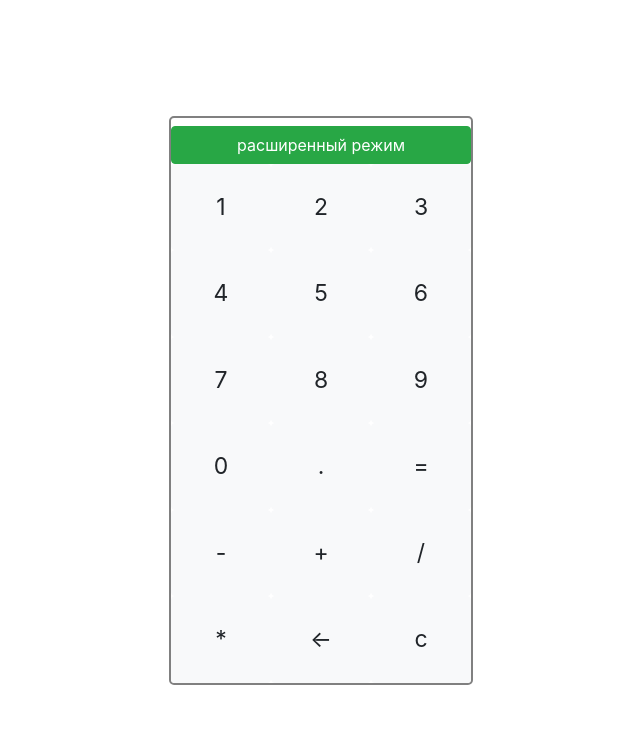
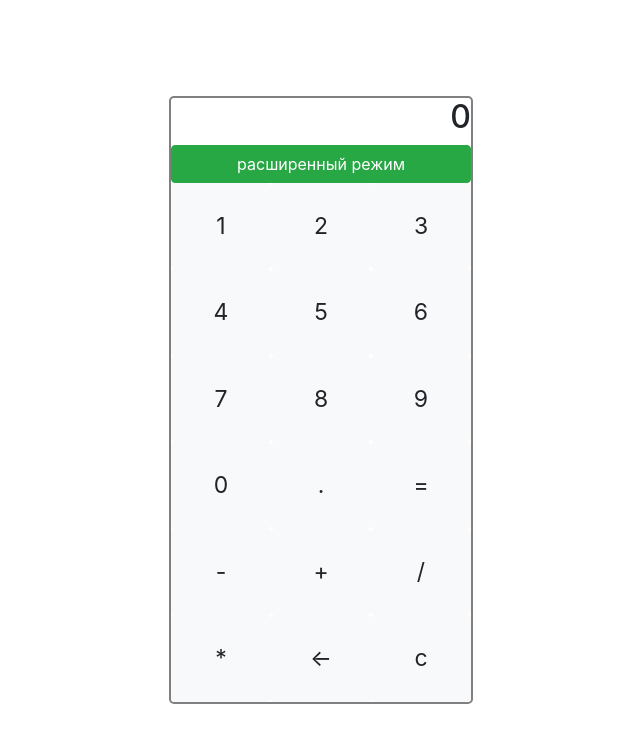
Before and after one commit to Zorotk/Calculator, a React (Create React App) app: page / in a window 1280 px wide. Shown: the top 742 px of the page, without its empty margins (319-959 px from the left). Built offline with nearby package versions, Linux system fonts and the light colour scheme.

Commit message:
add zero

```diff
--- a/src/components/Calculator.jsx
+++ b/src/components/Calculator.jsx
@@ -8,11 +8,11 @@ const Calculator = observer(() => {
         <div className="Calculator">
             {/* <h2>{CalcState.display.join('')}</h2> */}
             <div className={'Calculator__panel'}>
-                <h2> {CalcState.value2 == '' ? CalcState.value1 : CalcState.value2}</h2>
+                <h2> {CalcState.value2 == '' ? CalcState.value1 == '' ? 0 : CalcState.value1 : CalcState.value2}</h2>
                 <Button variant="success" className={'Calculator__panel__ext'} onClick={() => CalcState.extend()}>расширенный режим</Button>
                 <div >
                     {CalcState.btnValues.map((btn, i) => (
-                        <Button variant="light" className="Calculator__panel__btn" onClick={() => CalcState.btnHandler(btn)} key={i}>{btn} </Button>
+                        <Button variant={"light"} className="Calculator__panel__btn" onClick={() => CalcState.btnHandler(btn)} key={i}>{btn} </Button>
                     ))}
                 </div>
             </div>
```
